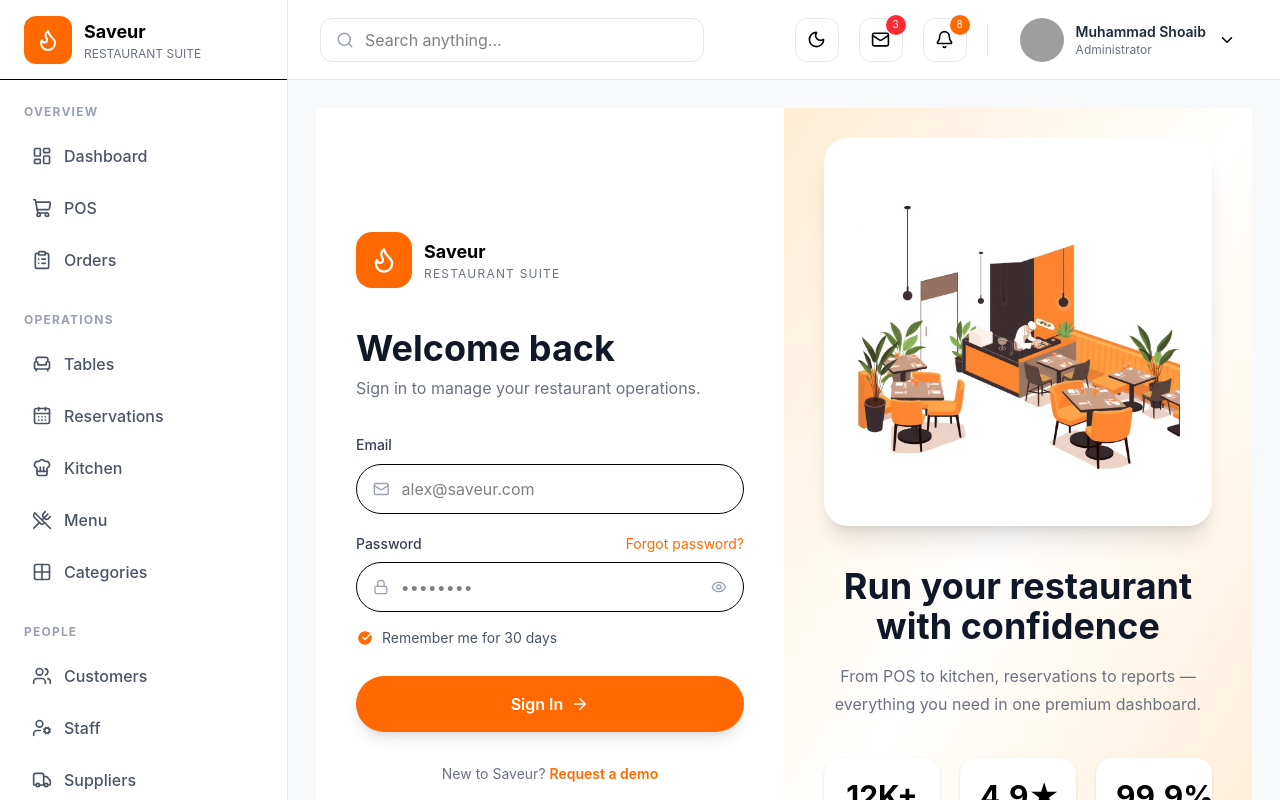
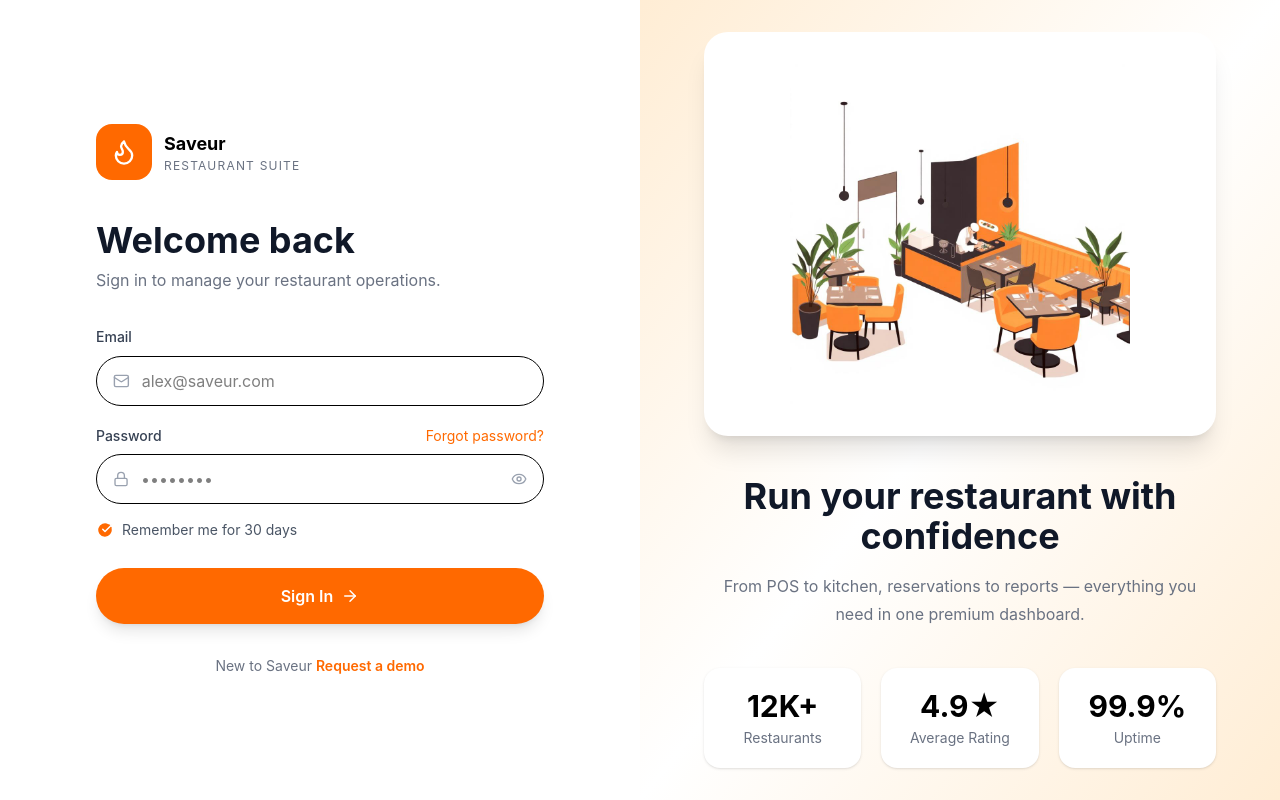
Before and after one commit to shoaibmhr/NexDine, a React (Vite) app: page /login in a window 1280 px wide. Built offline with nearby package versions, Linux system fonts and the light colour scheme; grey boxes are pictures that could not be loaded.

Commit message:
Added responsive sidebar

```diff
--- a/src/components/layout/Navbar.jsx
+++ b/src/components/layout/Navbar.jsx
@@ -1,38 +1,47 @@
-import { Search, Bell, Mail, Moon, ChevronDown } from "lucide-react";
+import { Search, Bell, Mail, Moon, ChevronDown, Menu } from "lucide-react";
+
+import { useSidebar } from "../../context/SidebarContext";
 
 const Navbar = () => {
+  const { toggleSidebar } = useSidebar();
+
   return (
-    <header className="h-20 bg-white border-b border-gray-200 flex items-center justify-between px-8">
+    <header className="h-20 bg-white border-b border-gray-200 flex items-center justify-between px-4 md:px-6 lg:px-8">
       {/* Left Side */}
-      <div className="flex items-center gap-6">
+      <div className="flex items-center gap-4">
+        {/* Mobile Menu Button */}
+        <button
+          onClick={toggleSidebar}
+          className="lg:hidden w-10 h-10 rounded-lg border border-gray-200 flex items-center justify-center hover:bg-orange-50 hover:border-orange-500 transition-all"
+        >
+          <Menu size={22} />
+        </button>
+
         {/* Search Bar */}
-        <div className="relative">
+        <div className="relative hidden sm:block">
           <Search
+            className="absolute left-4 top-1/2 -translate-y-1/2 text-gray-400"
             size={18}
-            className="absolute left-4 top-1/2 -translate-y-1/2 text-gray-400"
           />
 
           <input
             type="text"
             placeholder="Search anything..."
-            className="w-96 h-11 pl-11 pr-4 rounded-xl border border-gray-200 outline-none focus:border-orange-500 transition-all"
+            className="w-52 md:w-72 lg:w-96 h-11 pl-11 pr-4 rounded-xl border border-gray-200 outline-none focus:border-orange-500 transition-all"
           />
         </div>
       </div>
 
       {/* Right Side */}
-
-      <div className="flex items-center gap-5">
+      <div className="flex items-center gap-2 sm:gap-3 md:gap-5">
         {/* Dark Mode */}
-
-        <button className="w-11 h-11 rounded-xl border border-gray-200 flex items-center justify-center hover:bg-orange-50 hover:border-orange-500 transition-all">
-          <Moon size={19} />
+        <button className="w-10 h-10 md:w-11 md:h-11 rounded-xl border border-gray-200 flex items-center justify-center hover:bg-orange-50 hover:border-orange-500 transition-all">
+          <Moon size={18} />
         </button>
 
         {/* Messages */}
-
-        <button className="relative w-11 h-11 rounded-xl border border-gray-200 flex items-center justify-center hover:bg-orange-50 hover:border-orange-500 transition-all">
-          <Mail size={19} />
+        <button className="relative w-10 h-10 md:w-11 md:h-11 rounded-xl border border-gray-200 flex items-center justify-center hover:bg-orange-50 hover:border-orange-500 transition-all">
+          <Mail size={18} />
 
           <span className="absolute -top-1 -right-1 w-5 h-5 rounded-full bg-red-500 text-white text-[10px] flex items-center justify-center">
             3
@@ -40,9 +49,8 @@ const Navbar = () => {
         </button>
 
         {/* Notifications */}
-
-        <button className="relative w-11 h-11 rounded-xl border border-gray-200 flex items-center justify-center hover:bg-orange-50 hover:border-orange-500 transition-all">
-          <Bell size={19} />
+        <button className="relative w-10 h-10 md:w-11 md:h-11 rounded-xl border border-gray-200 flex items-center justify-center hover:bg-orange-50 hover:border-orange-500 transition-all">
+          <Bell size={18} />
 
           <span className="absolute -top-1 -right-1 w-5 h-5 rounded-full bg-orange-500 text-white text-[10px] flex items-center justify-center">
             8
@@ -50,19 +58,17 @@ const Navbar = () => {
         </button>
 
         {/* Divider */}
-
-        <div className="w-px h-8 bg-gray-200"></div>
+        <div className="hidden md:block w-px h-8 bg-gray-200"></div>
 
         {/* Profile */}
-
-        <button className="flex items-center gap-3 hover:bg-gray-100 rounded-xl px-3 py-2 transition-all">
+        <button className="flex items-center gap-3 hover:bg-gray-100 rounded-xl px-2 md:px-3 py-2 transition-all">
           <img
             src="https://i.pravatar.cc/100"
             alt="Profile"
-            className="w-11 h-11 rounded-full object-cover"
+            className="w-10 h-10 md:w-11 md:h-11 rounded-full object-cover"
           />
 
-          <div className="text-left">
+          <div className="hidden md:block text-left">
             <h4 className="text-sm font-semibold text-gray-800">
               Muhammad Shoaib
             </h4>
@@ -70,7 +76,7 @@ const Navbar = () => {
             <p className="text-xs text-gray-500">Administrator</p>
           </div>
 
-          <ChevronDown size={18} />
+          <ChevronDown size={18} className="hidden md:block" />
         </button>
       </div>
     </header>
--- a/src/components/layout/Sidebar.jsx
+++ b/src/components/layout/Sidebar.jsx
@@ -1,20 +1,59 @@
-import { Flame } from "lucide-react";
+import { Flame, X } from "lucide-react";
 import { sidebarMenu } from "../../constants/sidebarMenu";
 import SidebarItem from "./SidebarItem";
+import { useSidebar } from "../../context/SidebarContext";
 
 const Sidebar = () => {
+  const { isSidebarOpen, closeSidebar } = useSidebar();
+
   return (
-    <aside className="w-72 h-screen bg-white border-r border-gray-200 flex flex-col">
+    <>
+      {/* Overlay */}
+      {isSidebarOpen && (
+        <div
+          onClick={closeSidebar}
+          className="fixed inset-0 bg-black/40 z-40 lg:hidden"
+        ></div>
+      )}
+
+      {/* Sidebar */}
+      <aside
+        className={`
+          fixed lg:static
+          top-0 left-0
+          z-50
+          w-72
+          h-screen
+          bg-white
+          border-r border-gray-200
+          flex flex-col
+          transition-transform duration-300 ease-in-out
+          ${
+            isSidebarOpen
+              ? "translate-x-0"
+              : "-translate-x-full lg:translate-x-0"
+          }
+        `}
+      >
         {/* Logo */}
-      <div className="h-20 flex items-center px-6 border-b">
+        <div className="h-20 flex items-center justify-between px-6 border-b border-gray-200">
+          <div className="flex items-center">
             <div className="w-12 h-12 rounded-xl bg-orange-500 flex items-center justify-center text-white">
               <Flame size={24} />
             </div>
 
             <div className="ml-3">
               <h2 className="font-bold text-lg">Saveur</h2>
-          <p className="text-xs text-gray-500 uppercase">Restaurant Suite</p>
+              <p className="text-xs text-gray-500 uppercase">
+                Restaurant Suite
+              </p>
             </div>
+          </div>
+
+          {/* Close Button */}
+          <button onClick={closeSidebar} className="lg:hidden">
+            <X size={22} />
+          </button>
         </div>
 
         {/* Menu */}
@@ -34,6 +73,7 @@ const Sidebar = () => {
           ))}
         </div>
       </aside>
+    </>
   );
 };
 
--- a/src/components/layout/SidebarItem.jsx
+++ b/src/components/layout/SidebarItem.jsx
@@ -1,13 +1,21 @@
 import { NavLink } from "react-router-dom";
+import { useSidebar } from "../../context/SidebarContext";
 
 const SidebarItem = ({ item }) => {
   const Icon = item.icon;
 
+  const { closeSidebar } = useSidebar();
+
   return (
     <NavLink
       to={item.path}
+      onClick={closeSidebar}
       className={({ isActive }) =>
-        `flex items-center gap-3 px-5 py-3 rounded-xl mx-3 transition-all duration-300
+        `flex items-center gap-3 mx-3 rounded-xl
+        px-4 lg:px-5
+        py-2.5 lg:py-3
+        text-sm lg:text-base
+        transition-all duration-300
         ${
           isActive
             ? "bg-orange-500 text-white shadow-lg"
@@ -15,8 +23,9 @@ const SidebarItem = ({ item }) => {
         }`
       }
     >
-      <Icon size={20} />
-      <span className="font-medium">{item.name}</span>
+      <Icon size={20} className="flex-shrink-0" />
+
+      <span className="font-medium truncate">{item.name}</span>
     </NavLink>
   );
 };
--- /dev/null
+++ b/src/context/SidebarContext.jsx
@@ -0,0 +1,27 @@
+import { createContext, useContext, useState } from "react";
+
+const SidebarContext = createContext();
+
+export const SidebarProvider = ({ children }) => {
+  const [isSidebarOpen, setIsSidebarOpen] = useState(false);
+
+  const openSidebar = () => setIsSidebarOpen(true);
+  const closeSidebar = () => setIsSidebarOpen(false);
+  const toggleSidebar = () => setIsSidebarOpen((prev) => !prev);
+
+  return (
+    <SidebarContext.Provider
+      value={{
+        isSidebarOpen,
+        openSidebar,
+        closeSidebar,
+        toggleSidebar,
+      }}
+    >
+      {children}
+    </SidebarContext.Provider>
+  );
+};
+
+// ✅ Custom Hook
+export const useSidebar = () => useContext(SidebarContext);
--- a/src/layouts/MainLayout.jsx
+++ b/src/layouts/MainLayout.jsx
@@ -4,13 +4,17 @@ import Navbar from "../components/layout/Navbar";
 
 const MainLayout = () => {
   return (
-    <div className="flex h-screen bg-[#F8F9FA]">
+    <div className="flex h-screen bg-[#F8F9FA] overflow-hidden">
+      {/* Sidebar */}
       <Sidebar />
 
+      {/* Main Content */}
       <div className="flex flex-col flex-1 overflow-hidden">
+        {/* Navbar */}
         <Navbar />
 
-        <main className="flex-1 overflow-y-auto p-7">
+        {/* Page Content */}
+        <main className="flex-1 overflow-y-auto p-4 sm:p-5 md:p-6 lg:p-7">
           <Outlet />
         </main>
       </div>
--- a/src/main.jsx
+++ b/src/main.jsx
@@ -1,13 +1,18 @@
 import { StrictMode } from "react";
 import { createRoot } from "react-dom/client";
 import { BrowserRouter } from "react-router-dom";
+
 import "./index.css";
 import App from "./App";
+
+import { SidebarProvider } from "./context/SidebarContext";
 
 createRoot(document.getElementById("root")).render(
   <StrictMode>
     <BrowserRouter>
-      <App />
+      <SidebarProvider>
+        <App />
+      </SidebarProvider>
     </BrowserRouter>
   </StrictMode>,
 );
--- a/src/pages/login/login.jsx
+++ b/src/pages/login/login.jsx
@@ -2,9 +2,9 @@ import { Mail, Lock, Eye, ArrowRight, Flame, CheckCircle } from "lucide-react";
 
 const Login = () => {
   return (
-    <div className="min-h-screen flex bg-white">
+    <div className="min-h-screen flex flex-col lg:flex-row bg-white">
       {/* LEFT SIDE */}
-      <div className="w-full lg:w-1/2 flex items-center justify-center px-10">
+      <div className="w-full lg:w-1/2 flex items-center justify-center px-6 sm:px-8 lg:px-12 py-10">
         <div className="w-full max-w-md">
           {/* Logo */}
           <div className="flex items-center gap-3 mb-10">
@@ -21,7 +21,9 @@ const Login = () => {
           </div>
 
           {/* Heading */}
-          <h1 className="text-4xl font-bold text-gray-900">Welcome back</h1>
+          <h1 className="text-3xl sm:text-4xl font-bold text-gray-900">
+            Welcome back
+          </h1>
 
           <p className="text-gray-500 mt-2 mb-8">
             Sign in to manage your restaurant operations.
@@ -87,7 +89,7 @@ const Login = () => {
 
           {/* Bottom */}
           <p className="text-center text-sm text-gray-500 mt-8">
-            New to Saveur?{" "}
+            New to Saveur{" "}
             <span className="text-orange-500 font-semibold cursor-pointer">
               Request a demo
             </span>
@@ -96,13 +98,13 @@ const Login = () => {
       </div>
 
       {/* RIGHT SIDE */}
-      <div className="hidden lg:flex w-1/2 justify-center items-center bg-gradient-to-br from-orange-100 via-white to-orange-100 px-10">
+      <div className="hidden lg:flex lg:w-1/2 justify-center items-center bg-gradient-to-br from-orange-100 via-white to-orange-100 px-10">
         <div className="text-center max-w-lg">
           <div className="bg-white shadow-xl p-8 rounded-3xl">
             <img
               src="/restaurant.png"
               alt="Restaurant"
-              className="w-[340px] mx-auto"
+              className="w-full max-w-[340px] mx-auto"
             />
           </div>
 
--- a/src/routes/AppRoutes.jsx
+++ b/src/routes/AppRoutes.jsx
@@ -6,20 +6,20 @@ import Dashboard from "../pages/Dashboard/Dashboard";
 import POS from "../pages/POS/POS";
 import Orders from "../pages/Orders/Orders";
 import Customers from "../pages/Customers/Customers";
-import Login from "../pages/Login/Login"
+import Login from "../pages/Login/Login";
 
 const AppRoutes = () => {
   return (
     <Routes>
+      {/* Login Page (Without Layout) */}
+      <Route path="/login" element={<Login />} />
+
+      {/* Dashboard Layout */}
       <Route path="/" element={<MainLayout />}>
         <Route index element={<Dashboard />} />
-
         <Route path="pos" element={<POS />} />
-
         <Route path="orders" element={<Orders />} />
-
         <Route path="customers" element={<Customers />} />
-        <Route path="Login" element={<Login />} />
       </Route>
     </Routes>
   );
```
Lines whose indentation alone changed are shown as unchanged.
